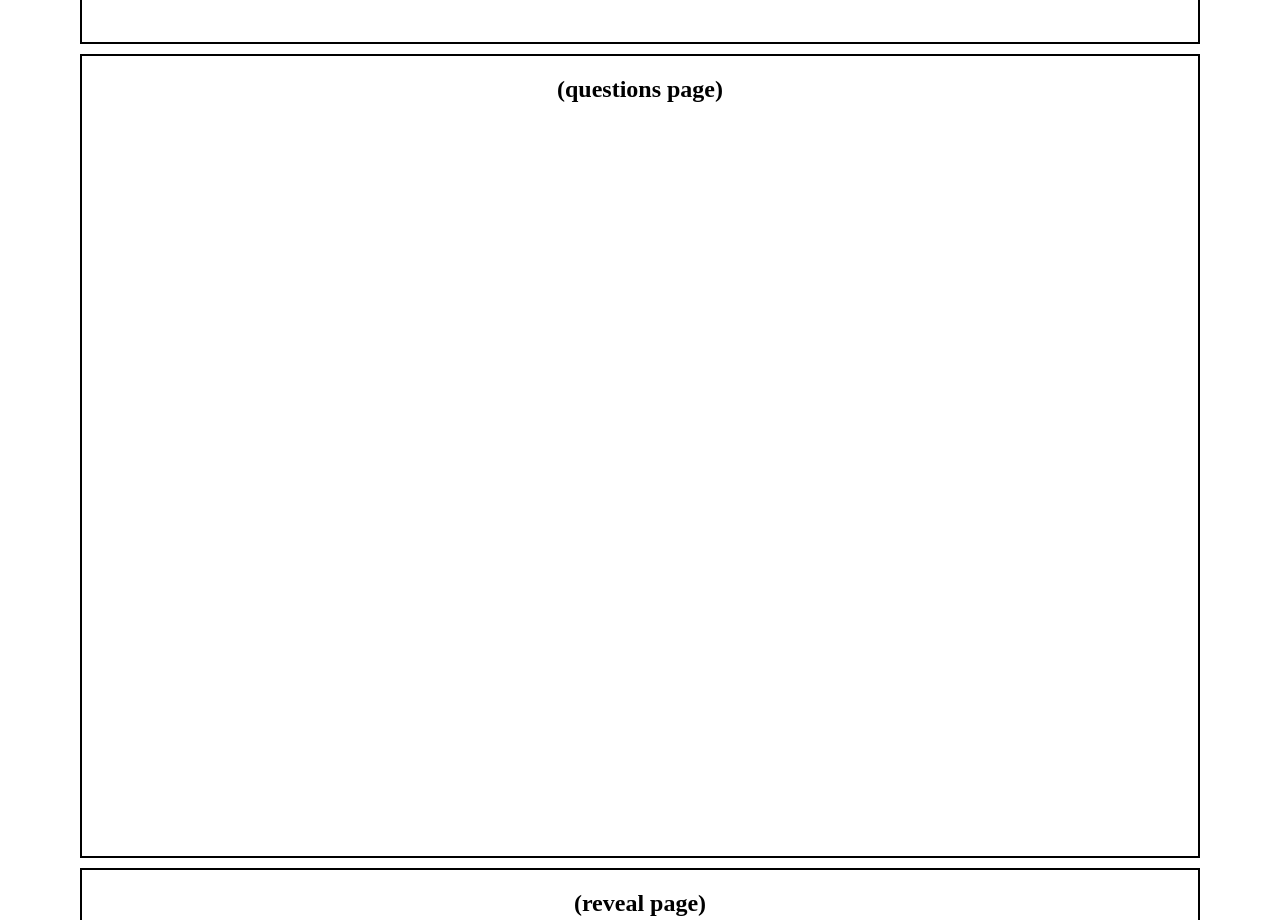
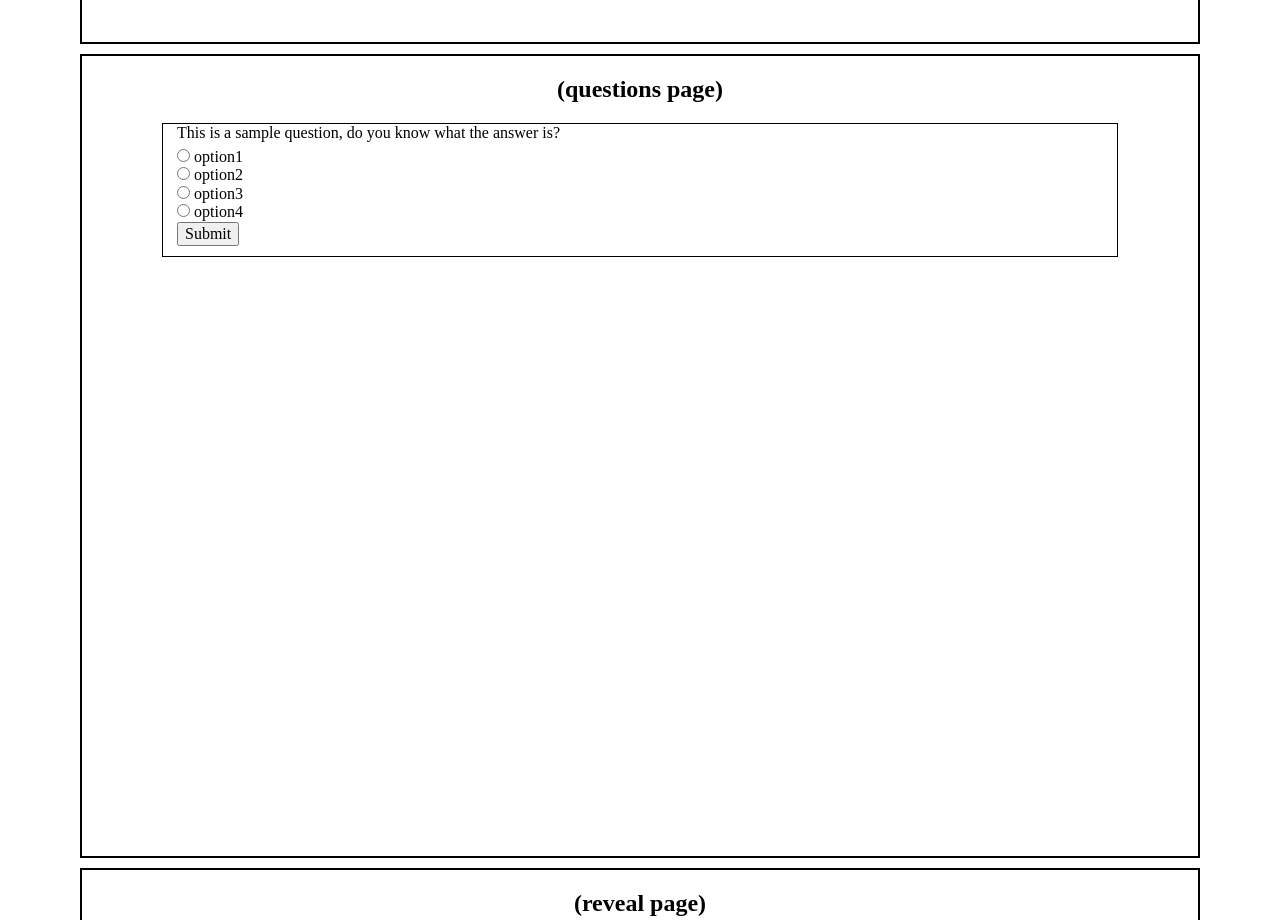
Before and after one commit to BrianHook1183/Quiz-App, a plain HTML site: page index.html in a window 1280 px wide. Shown: the part 840-1760 px from the top of the page. Drawn offline with nearby package versions, Linux system fonts and the light colour scheme.

Commit message:
basic html form created

```diff
--- a/index.html
+++ b/index.html
@@ -14,16 +14,44 @@
     </header>
     <main>
         <section class="Landing-Page">
-            <h2>(landing page)</h2>
+            <h2>(landing page)</h2><!-- remove after wirefram stage -->
         </section>
         <section class="Question-Page">
-            <h2>(questions page)</h2>
+            <h2>(questions page)</h2><!-- remove after wirefram stage -->
+
+
+
+
+
+
+            <div class="q-a-box">
+                <form>
+                    <fieldset>
+                        <legend class="questionText">This is a sample question, do you know what the answer is?</legend>
+                        <input type="radio" id="option1" name="" value="">
+                        <label for="option1">option1</label><br>
+                        <input type="radio" id="option2" name="" value="">
+                        <label for="option2">option2</label><br>
+                        <input type="radio" id="option3" name="" value="">
+                        <label for="option3">option3</label><br>
+                        <input type="radio" id="option4" name="" value="">
+                        <label for="option4">option4</label><br>
+                        <button type = "submit">Submit</button>
+                    </fieldset>
+                </form>
+            </div>
+
+
+
+
+
+
         </section>
         <section class="Reveal-Page">
-            <h2>(reveal page)</h2>
+            <h2>(reveal page)</h2><!-- remove after wirefram stage -->
         </section>
         <section class="Results-Page">
-            <h2>(results page)</h2>
+            <h2>(results page)</h2><!-- remove after wirefram stage -->
         </section>
     </main>
     <footer>
--- a/style.css
+++ b/style.css
@@ -1,8 +1,18 @@
 h1, h2 {
     text-align: center;
 }
+
 section {
     border: 2px solid black;
     min-height: 800px;
     margin: 10px 80px;
 }
+
+.q-a-box {
+    border: 1px solid black;
+    margin: 0px 80px;
+}
+
+fieldset {
+    border: 0;
+}
```
